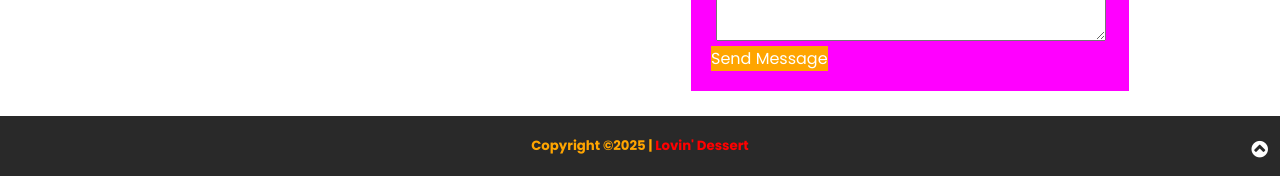
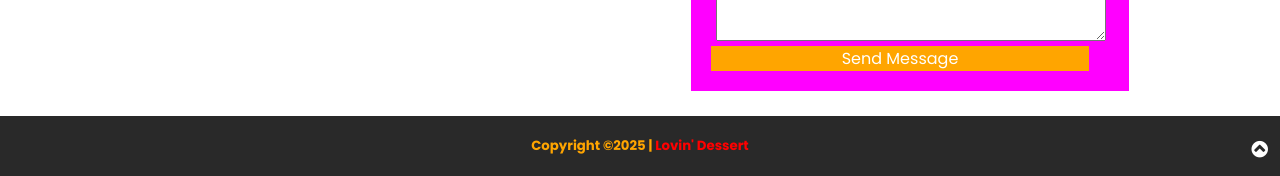
Before and after one commit to Dezaato/Dezaato.github.io, a plain HTML site: page index.html in a window 1280 px wide. Shown: the part 3762-3938 px from the top of the page. Drawn offline with Linux system fonts and the light colour scheme.

Commit message:
Update Design.css

```diff
--- a/Design.css
+++ b/Design.css
@@ -349,8 +349,7 @@ body{
     background-color:orange;
     color:#fff;
     text-decoration:none;
-    width:fit-content;
-    align-text:center;
+
 }
 
 
```
